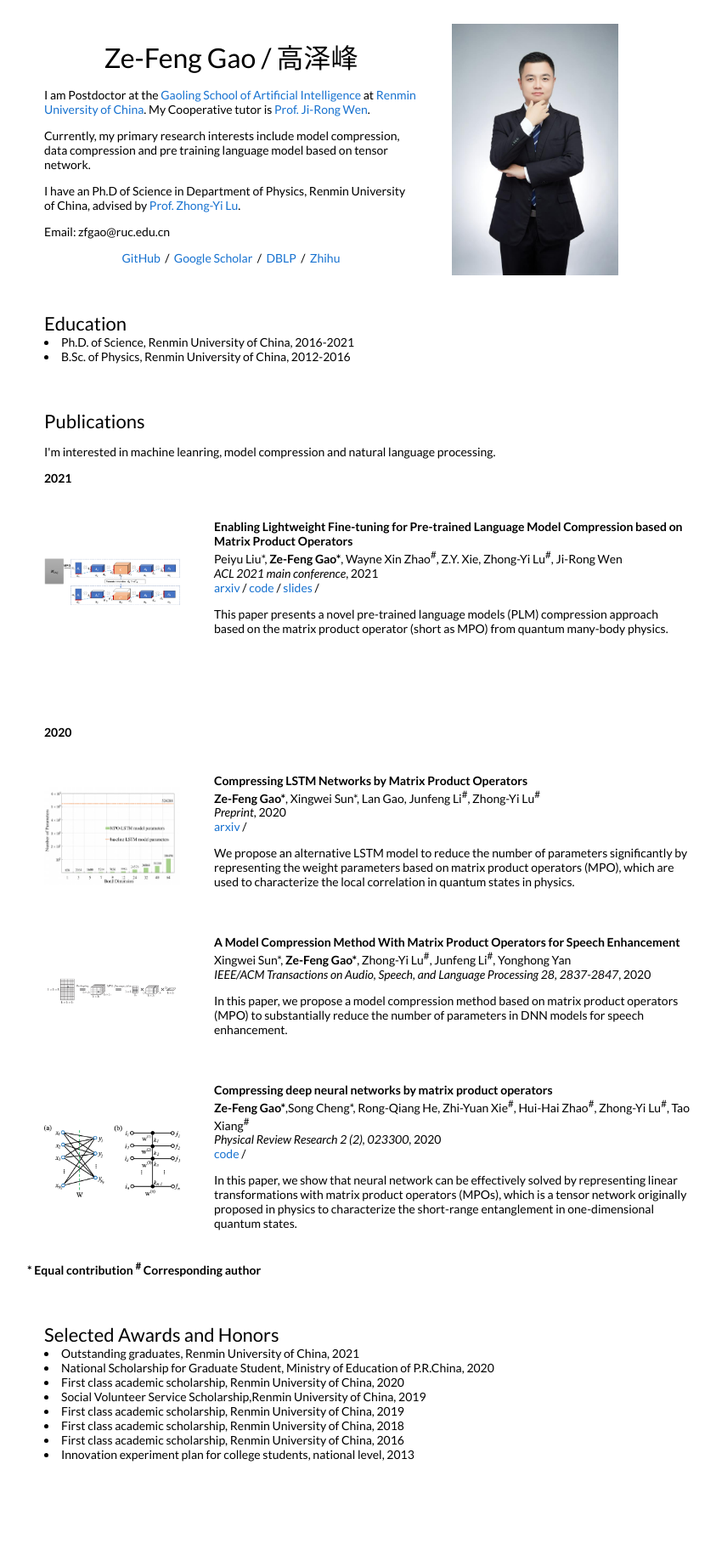
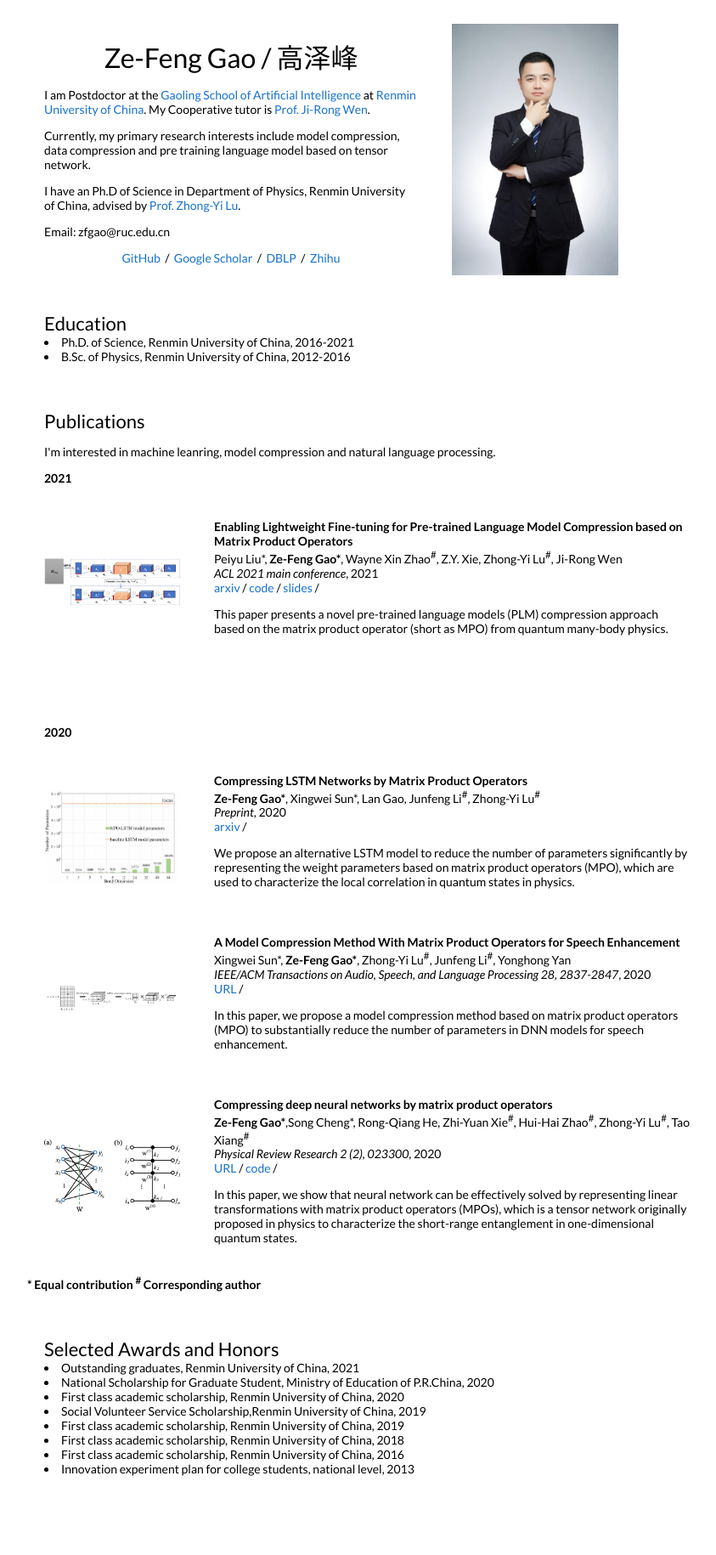
Before and after one commit to zfgao66/homepage, a Jekyll site: the page built from _posts/2021-08-04-enabling.markdown, in a window 1280 px wide. Shown: the whole page at 85% size, without its empty margins (208-1051 px from the left). Built offline with Jekyll 4.4.1, drawn with Linux system fonts in a browser that asks for light colours.

Commit message:
update URL function

```diff
--- a/_layouts/default.html
+++ b/_layouts/default.html
@@ -94,6 +94,9 @@
               <br>
               <em>{{post.venue}}</em>, {{ post.date | date: "%Y" }}
               <br>
+              {% if post.URL %}
+              <a href="{{post.URL}}">URL</a> /
+              {% endif %}
               {% if post.arxiv %}
               <a href="{{post.arxiv}}">arxiv</a> /
               {% endif %}
@@ -144,6 +147,9 @@
               <br>
               <em>{{post.venue}}</em>, {{ post.date | date: "%Y" }}
               <br>
+              {% if post.URL %}
+              <a href="{{post.URL}}">URL</a> /
+              {% endif %}
               {% if post.arxiv %}
               <a href="{{post.arxiv}}">arxiv</a> /
               {% endif %}
```
